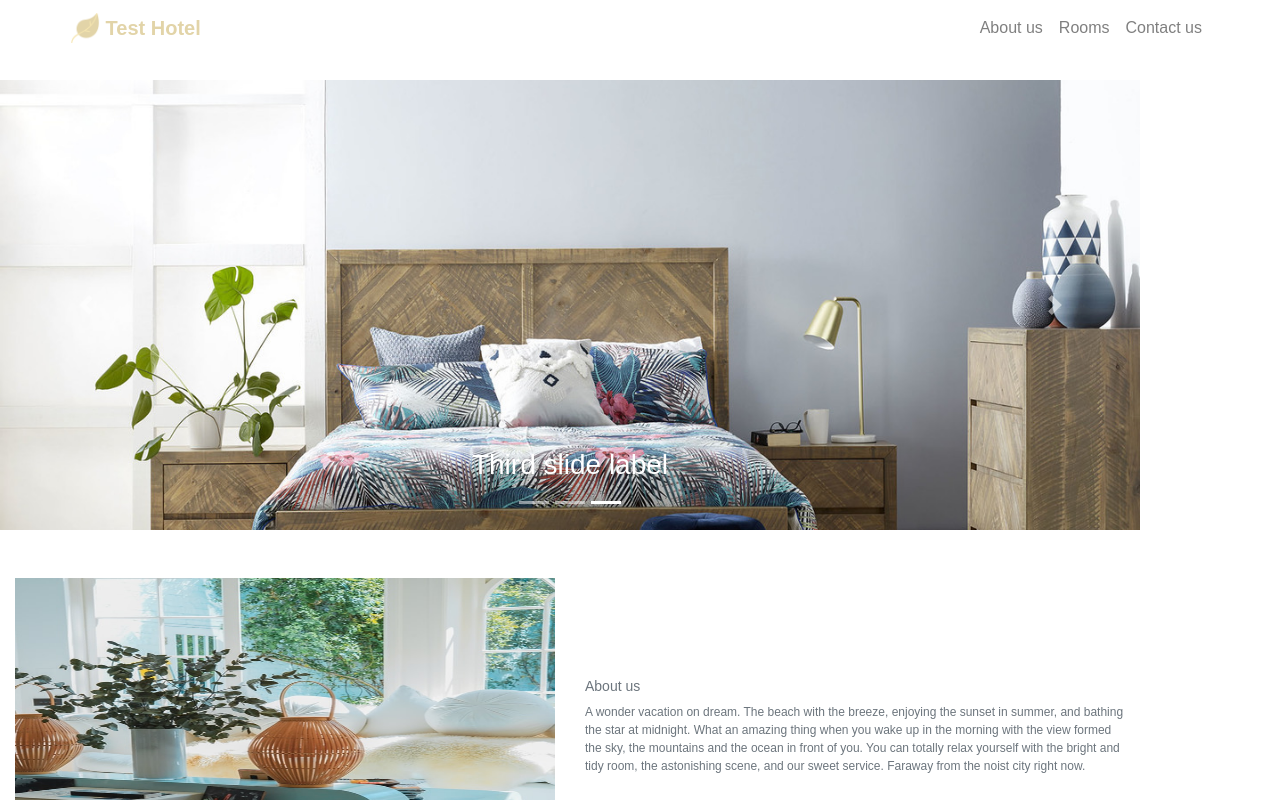
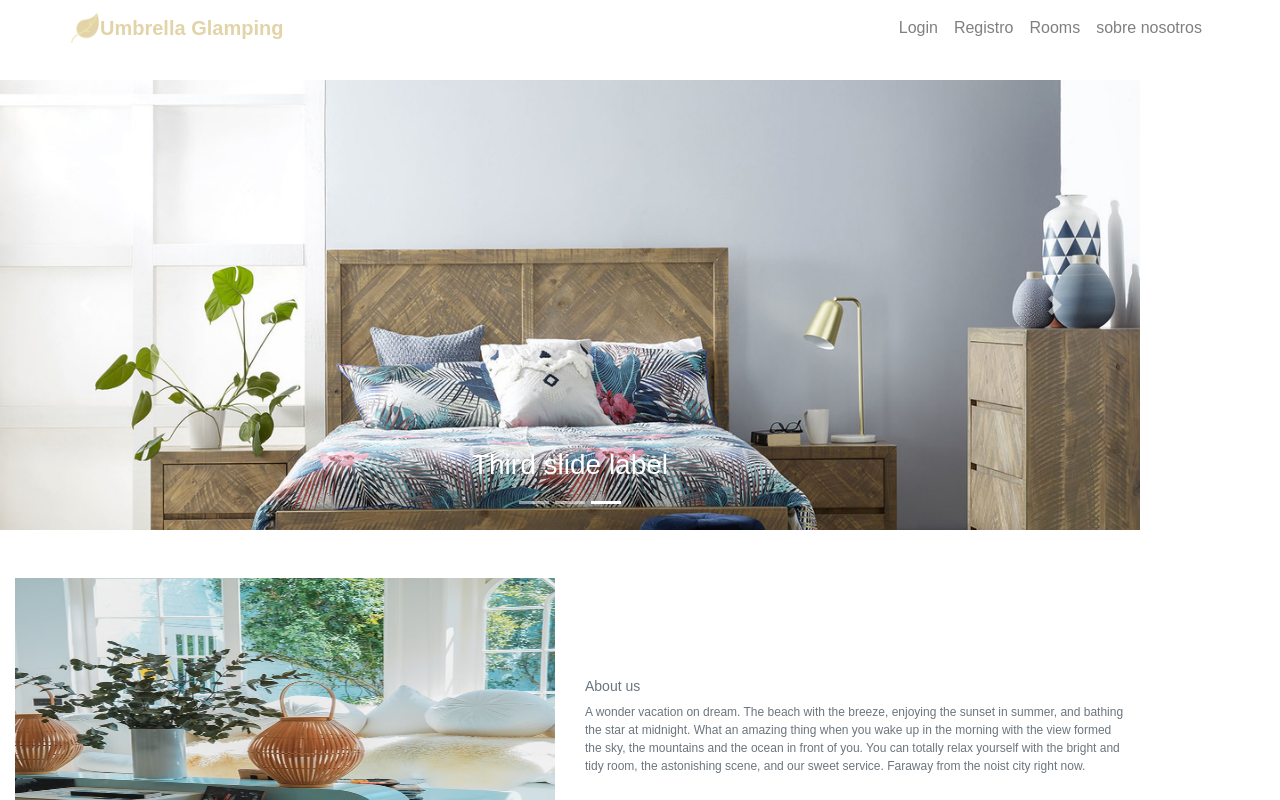
Before and after one commit to jcamil0/umbrella_glamping, a React (Create React App) app: page / in a window 1280 px wide. Shown: the top 800 px of the page. Built offline with nearby package versions, Linux system fonts and the light colour scheme; no server answers.

Commit message:
navbar router add

```diff
--- a/src/Landing/Navbar/Navbar.js
+++ b/src/Landing/Navbar/Navbar.js
@@ -1,11 +1,13 @@
 import React from "react";
 import { Navbar, Nav, Container } from "react-bootstrap";
+import { Router } from "react-router";
+import * as routes from "../../constants/routes";
 
 const navbar = () => {
   const style = {
     color: "#e2d4a8",
-		fontWeight: "bold"
-	}
+    fontWeight: "bold",
+  };
   return (
     <Navbar className="justify-content-between" fixed="top" bg="white">
       <Container>
@@ -16,13 +18,14 @@ const navbar = () => {
             width="30"
             height="30"
             className="d-inline-block align-top"
-					/>{" "}
-					Test Hotel
+          />
+          Umbrella Glamping
         </Navbar.Brand>
         <Nav className="justify-content-end">
-					<Nav.Link href="#about-us">About us</Nav.Link>
+          <Nav.Link href={routes.SIGN_UP}>Login</Nav.Link>
+          <Nav.Link href={routes.SIGN_IN}>Registro</Nav.Link>
           <Nav.Link href="#rooms">Rooms</Nav.Link>
-					<Nav.Link href="#contact-us">Contact us</Nav.Link>
+          <Nav.Link href="#about-us">sobre nosotros</Nav.Link>
         </Nav>
       </Container>
     </Navbar>
```
Lines whose indentation alone changed are shown as unchanged.
